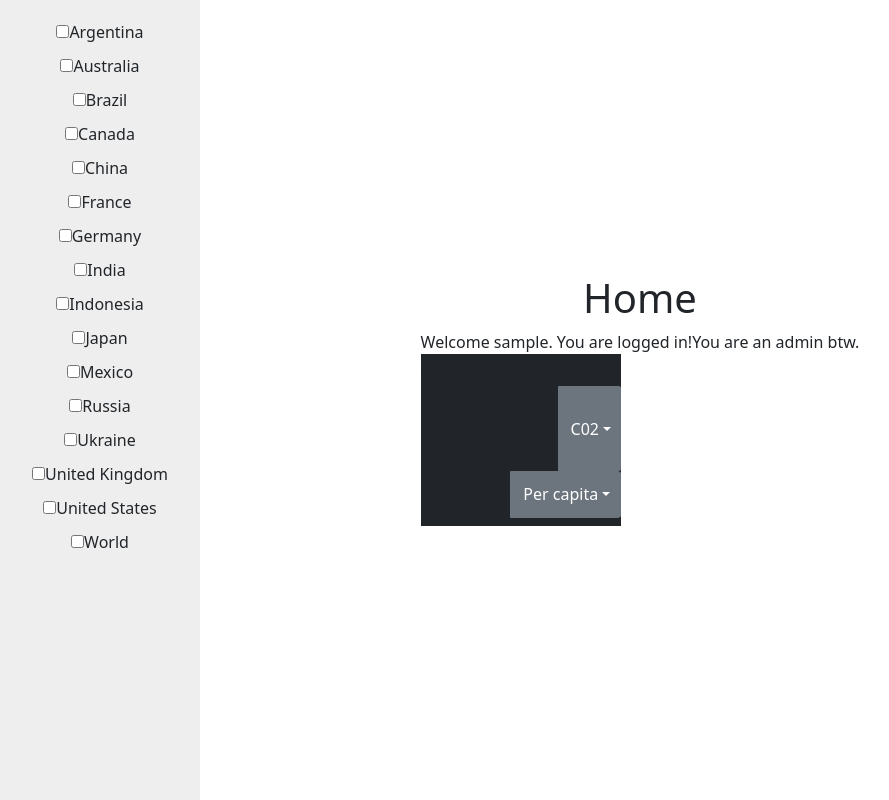
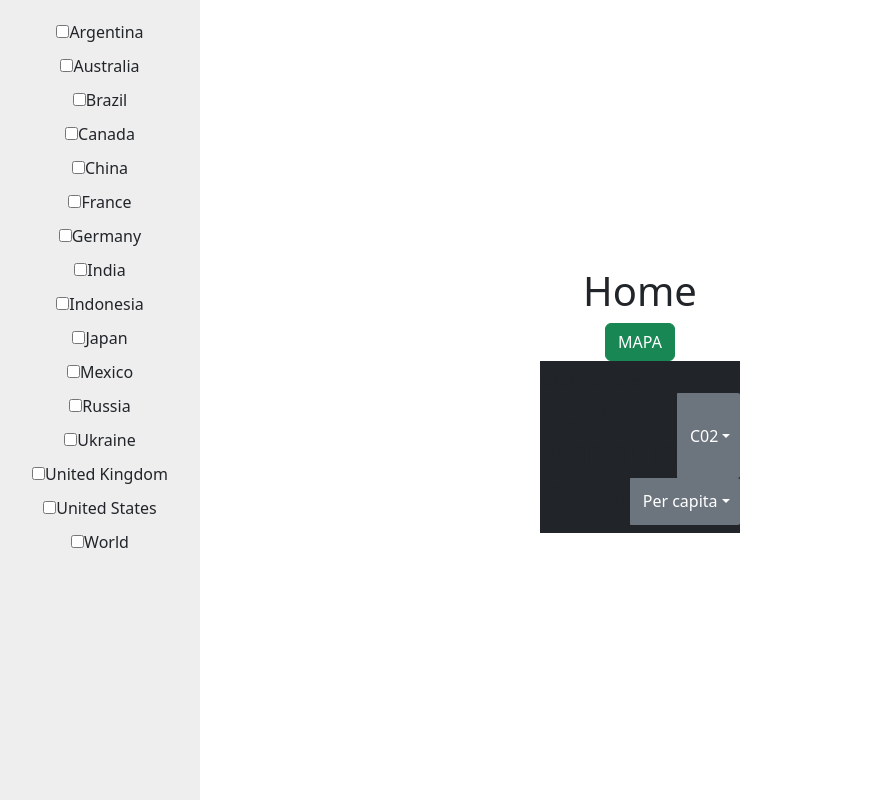
Before and after one commit to 2034254/FinalProjectDBTWA, a React (Vite) app in the folder Frontend/my-auth-app/: page /Graph in a window 1280 px wide. Shown: the whole page, without its empty margins (0-889 px from the left). Built offline with nearby package versions, Linux system fonts and the light colour scheme; sample sign-in values are in the browser's storage.

Commit message:
trololololololo trololooooooo looooo

```diff
--- a/Frontend/my-auth-app/src/App.jsx
+++ b/Frontend/my-auth-app/src/App.jsx
@@ -20,12 +20,13 @@ function App() {
     console.log('response.status: ', response.status);
 
     if(response.status == 200) {
-        const data= await response.json()
-        console.log('data: ', data);
+      const blob = await response.blob();
+      const imgUrl = URL.createObjectURL(blob);
+      console.log('imgUrl: ', imgUrl);
 
-        //const token = data.token;
-        //localStorage.setItem('token', token);
-
+      const img = new Image();
+      img.src = imgUrl;
+      document.body.appendChild(img);
         const toastOptions = {
             position: "top-right",
             autoClose: 5000,
--- a/Frontend/my-auth-app/src/views/Graph.jsx
+++ b/Frontend/my-auth-app/src/views/Graph.jsx
@@ -10,6 +10,29 @@ function Graph() {
     const [username, setUserName] = useState(null);
     const [isAdmin, setIsAdmin] = useState(false);
     const navigate = useNavigate();
+
+    const handleImage = async (e) => {
+        e.preventDefault();
+
+        const loginURL = 'http://localhost:8080/file/file';
+        const options = {
+            method: 'GET',
+
+        }
+        const response = await fetch(loginURL, options);
+        console.log('response.status: ', response.status);
+
+        if(response.status == 200) {
+          const blob = await response.blob();
+          const imgUrl = URL.createObjectURL(blob);
+          console.log('imgUrl: ', imgUrl);
+
+          const img = new Image();
+          img.src = imgUrl;
+          document.body.appendChild(img);
+        }
+    }
+
 
     // On component load -> check auth
     useEffect(() => {
@@ -32,8 +55,11 @@ function Graph() {
     return(
         <div>
             <h1>Home</h1>
-            Welcome {username}. You are logged in!
-            {isAdmin? 'You are an admin btw.':''}
+            <button className='btn btn-success'  onClick={handleImage}>
+
+            MAPA
+        </button>
+
             <nav className='navbar navbar-dark bg-dark topnav'>
                 <label>Data Explorer</label>
                 <div className='btn-group'>
@@ -41,6 +67,7 @@ function Graph() {
                     <button className='btn btn-secondary dropdown-toggle' type='button' id='defaultDropdown' data-bs-toggle='dropdown' data-bs-auto-close='true' aria-expanded='false'>
                         C02
                     </button>
+
                     <ul className='dropdown-menu' aria-labelledby='defaultDropdown'>
                         <li><a className='dropdown-item' href='#'>C02</a></li>
                         <li><a className='dropdown-item' href='#'>All GHGs</a></li>
```
